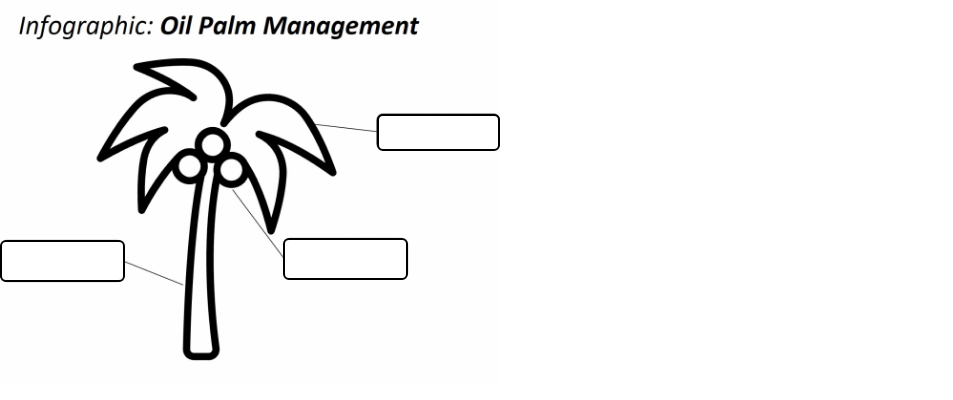
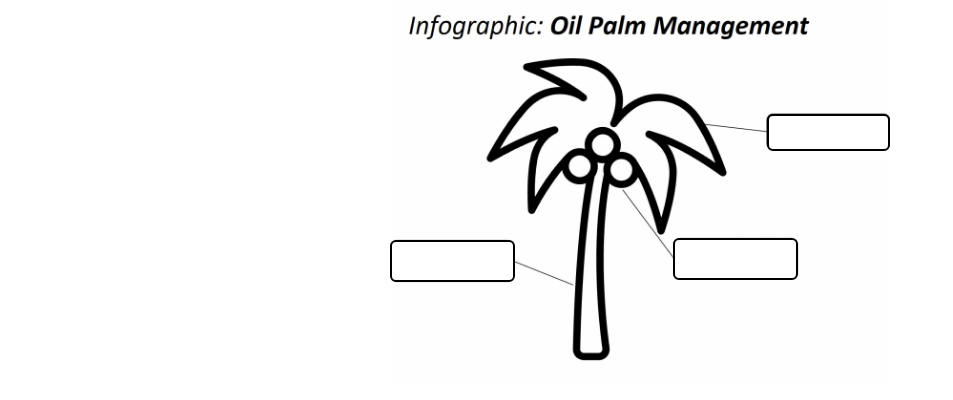
Before and after one commit to sianida26/opmx, a website built with Vite: page session_1/task_2/index.html in a window 1280 px wide. Shown: the whole page, without its empty margins (0-953 px from the left). Built offline with nearby package versions, Linux system fonts and the light colour scheme.

Commit message:
Append text to center

```diff
--- a/session_1/task_2/index.html
+++ b/session_1/task_2/index.html
@@ -9,7 +9,7 @@
 </head>
 <body class="">
     <div id="coba"></div>
-    <div class="relative w-80 min-w-fit">
+    <div class="relative w-80 min-w-fit mx-auto">
         <img src="./aJuU_1.png" alt="Pohon" style="width: 500px; min-width: 500px;">
         <input type="text" class="absolute py-1 px-2 border-2 rounded-md right-0 border-black focus:outline-none caret-green-700 focus:ring-2 focus:ring-green-700 focus:border-green-700" style="top: 29.8%; width: 7.7rem; height:2.3rem">
         <input type="text" class="absolute py-1 px-2 border-2 rounded-md border-black focus:outline-none caret-green-700 focus:ring-2 focus:ring-green-700 focus:border-green-700" style="right: 18.4%; top: 62.4%; width: 7.8rem; height:2.6rem">
```
